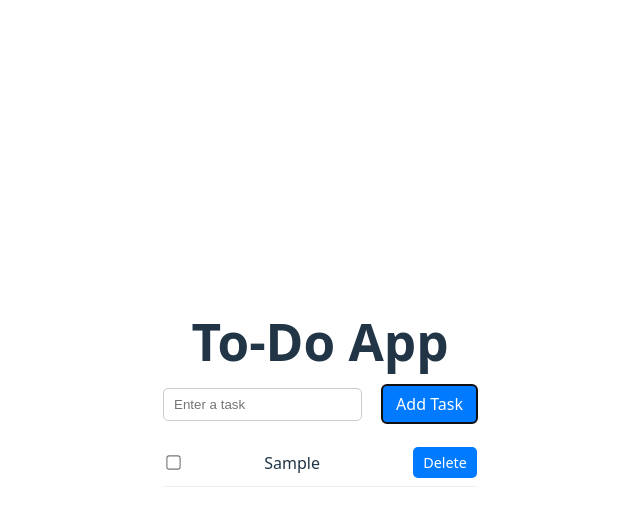
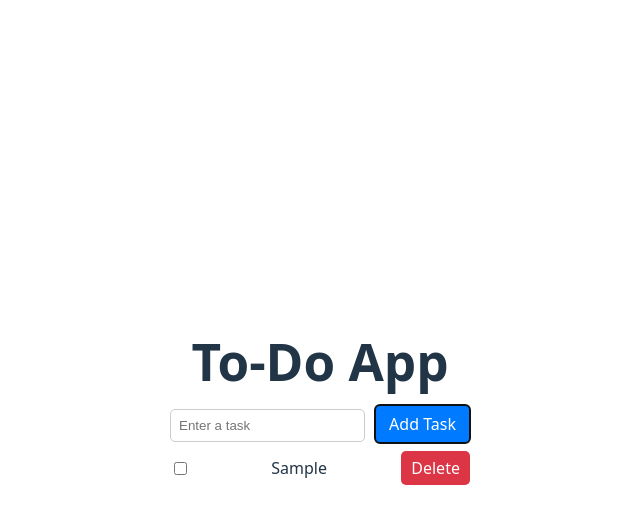
Before and after one commit to kjep7025/todo-app, a React (Vite) app: page / in a window 1280 px wide. Both pictures are taken after typing "Sample" into the empty fields and a click on the button "Add Task". Shown: the top 526 px of the page, without its empty margins (320-960 px from the left). Built offline with nearby package versions, Linux system fonts and the light colour scheme.

Commit message:
Updated App.jsx

```diff
--- a/src/App.jsx
+++ b/src/App.jsx
@@ -1,47 +1,65 @@
-import { useState } from "react";
-import "./App.css";
+// Import React hooks and CSS styles
+import { useState } from 'react'
+import './App.css'
 
+// Main App component
 function App() {
-  const [task, setTask] = useState("");
-  const [tasks, setTasks] = useState([]);
+  // State to store the current input (what the user types)
+  const [task, setTask] = useState("")
 
+  // State to store the list of tasks
+  const [tasks, setTasks] = useState([])
+
+  // Function to add a new task
   const addTask = () => {
-    if (task.trim() === "") return;
-    setTasks([...tasks, task.trim()]);
-    setTask("");
-  };
-
-  const removeTask = (index) => {
-    setTasks(tasks.filter((_, i) => i !== index));
-  };
+    if (task.trim() === "") return // prevent empty tasks
+    setTasks([...tasks, task])     // add new task to the list
+    setTask("")                    // clear input after adding
+  }
 
   return (
-    <div className="app">
+    <div className="app-container">
+      {/* Title */}
       <h1>To-Do App</h1>
 
-      <div className="add-row">
+      {/* Input field and Add Task button */}
+      <div className="input-section">
         <input
           type="text"
           value={task}
-          onChange={(e) => setTask(e.target.value)}
+          onChange={(e) => setTask(e.target.value)} // update task state as user types
           placeholder="Enter a task"
         />
-        <button className="primary" onClick={addTask}>Add Task</button>
+        <button onClick={addTask}>Add Task</button>
       </div>
 
-      <div className="task-list">
+      {/* Task List */}
+      <ul className="task-list">
         {tasks.map((t, index) => (
-          <div className="task-row" key={index}>
+          <li key={index}>
+            {/* Checkbox */}
             <input type="checkbox" />
-            <span className="text">{t}</span>
-            <button className="delete" onClick={() => removeTask(index)}>
+
+            {/* Task text */}
+            <span>{t}</span>
+
+            {/* Delete button */}
+            <button
+              className="delete-btn"
+              onClick={() => {
+                // Filter out the deleted task by index
+                const newTasks = tasks.filter((_, i) => i !== index)
+                setTasks(newTasks)
+              }}
+            >
               Delete
             </button>
-          </div>
+          </li>
         ))}
-      </div>
+      </ul>
     </div>
-  );
+  )
 }
 
-export default App;
+// Export App component so it can be used in main.jsx
+export default App
```
